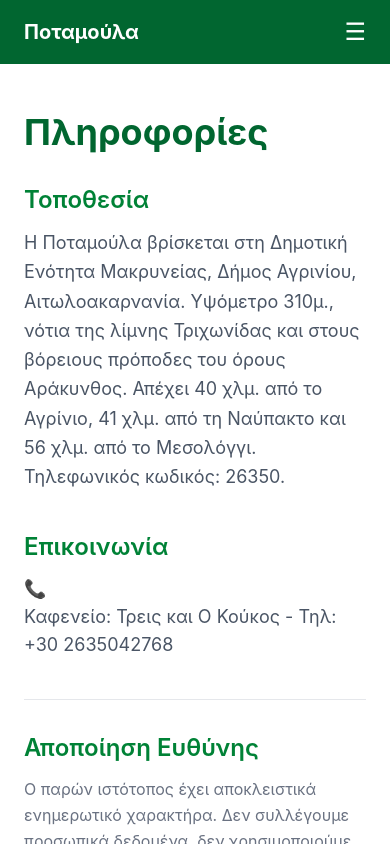
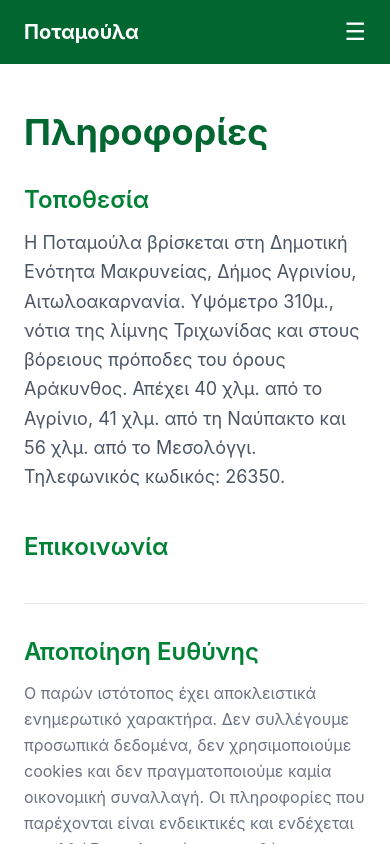
Before and after one commit to grgks/React-village-static-site, a React (Vite) app: page /info in a window 390 px wide. Shown: the top 844 px of the page. Built offline with nearby package versions, Linux system fonts and the light colour scheme.

Commit message:
add commented phone numbers

```diff
--- a/src/pages/InfoPage.tsx
+++ b/src/pages/InfoPage.tsx
@@ -23,7 +23,7 @@ export default function InfoPage() {
             <section className="mb-10">
                 <h2 className="text-2xl font-semibold text-green-700 mb-3">{t('info.contact')}</h2>
                 <p className="text-gray-600 text-lg">
-                    📞 <p className="text-gray-600 text-lg">{t('info.contact_text')}</p>
+                    {/*📞 <p className="text-gray-600 text-lg">{t('info.contact_text')}</p>*/}
                 </p>
             </section>
 
```
